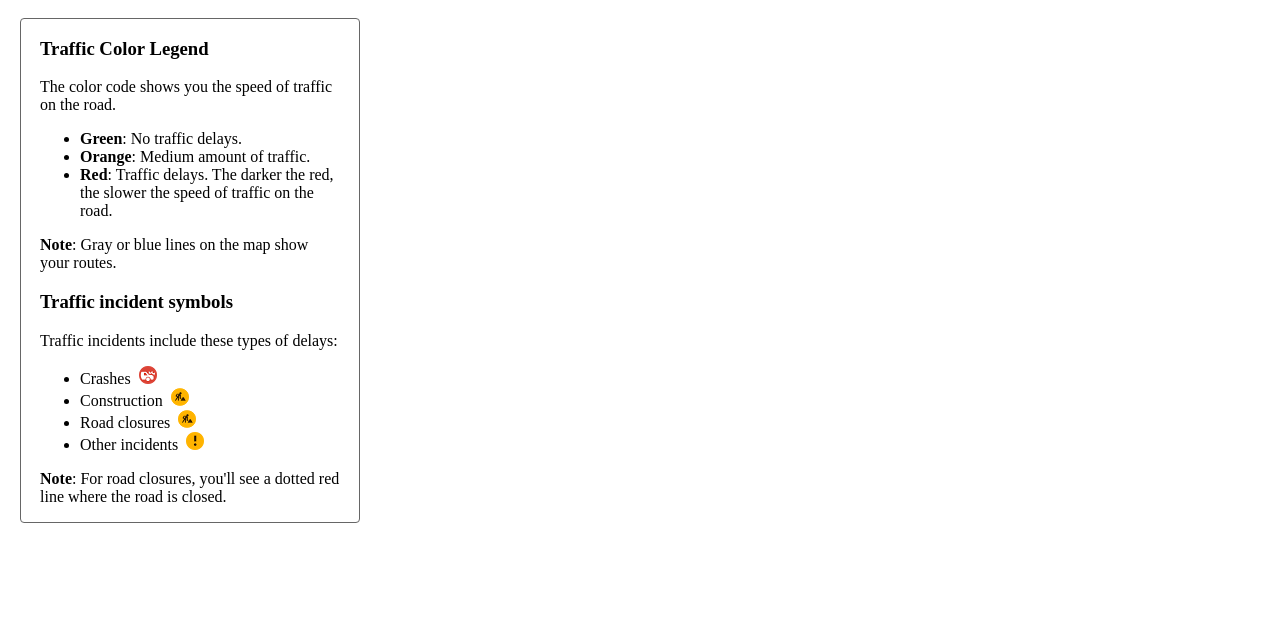
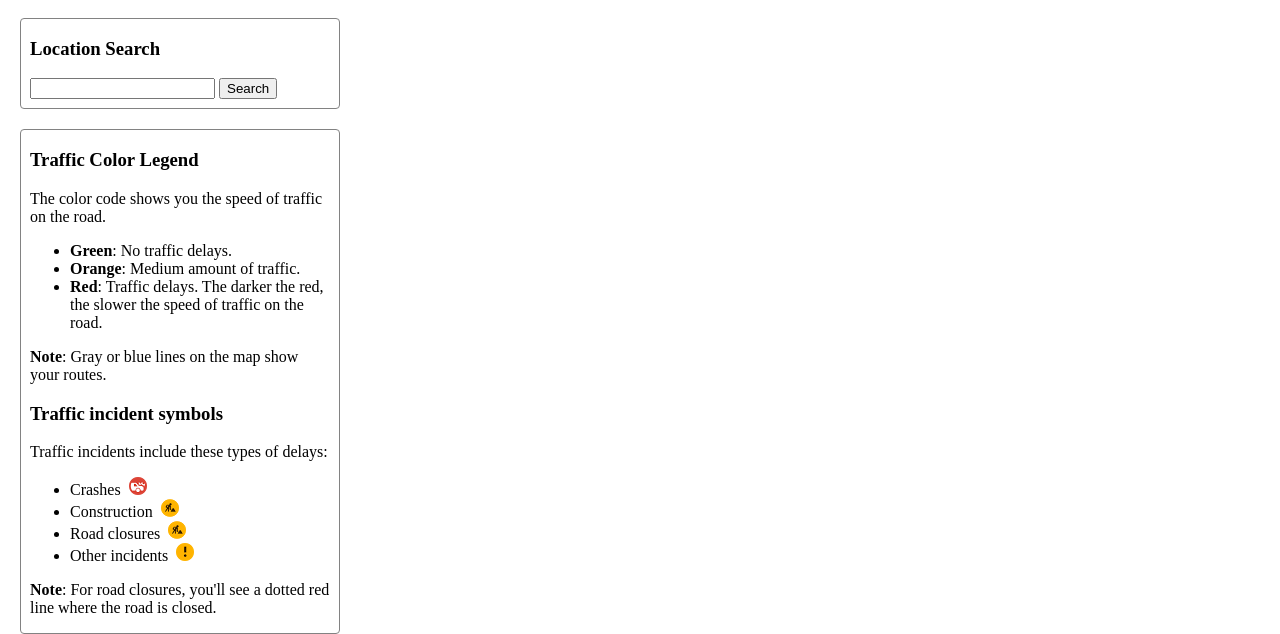
Before and after one commit to kaicyee/api_cornerstone, a plain HTML site: page index.html in a window 1280 px wide. Shown: the part 542-1176 px from the top of the page. Before the commit the page ends 1065 px from the top, so only its background shows below. Drawn offline with Linux system fonts and the light colour scheme; some packages are replaced by stand-ins of ours.

Commit message:
Updated user input, styling.

```diff
--- a/index.css
+++ b/index.css
@@ -14,10 +14,18 @@
     padding-top: 20px;
   }
 
+  .user_input {
+    width: 300px;
+    border: 1px solid #828282;
+    border-radius: 4px;
+    margin: 20px;
+    padding: 0px 9px 9px 9px;
+  }
+
   .zippy-content {
     width: 300px;
-    border: 1px solid #666666;
+    border: 1px solid #828282;
     margin: 20px;
-    padding: 0px 19px 0px 19px;
+    padding: 0px 9px 0px 9px;
     border-radius: 4px;
   }
--- a/index.html
+++ b/index.html
@@ -10,33 +10,37 @@
 
     <main role="main">
     <div id="map"></div>
+
+    <div class="user_input">
+      <h3>Location Search</h3>
+        <form action="#" class="js-search-form">
+          <label for="query"></label>
+          <input type="text" class="js-query" name="query" aria-labelledby="query">
+          <button type="submit" id="query" name="query">Search</button>
+          <!-- both input and the search button need some kind of aria label -->
+        </form>
+    </div>
+
     <div class="zippy-content" style="margin-top: 0px; transition: margin-top 0.218s ease-out 0s; overflow: auto;">
       <h3>Traffic Color Legend</h3>
-
       <p>The color code shows you the speed of traffic on the road.</p>
-
       <ul>
         <li><strong>Green</strong>: No traffic delays.</li>
         <li><strong>Orange</strong>: Medium amount of traffic.</li>
         <li><strong>Red</strong>: Traffic delays. The darker the red, the slower the speed of traffic on the road.</li>
       </ul>
-
       <p><strong>Note</strong>: Gray or blue lines on the map show your routes.</p>
-
       <h3>Traffic incident symbols</h3>
-
-<div id="legend">
       <p>Traffic incidents include these types of delays:</p>
-
       <ul>
         <li>Crashes&nbsp;&nbsp;<img src="assets/crash.png" alt="Accidents" title="Accidents" width="18" height="18"></li>
         <li>Construction&nbsp;&nbsp;<img src="assets/construction.png" alt="Construction" title="Construction" width="18" height="18"></li>
         <li>Road closures&nbsp;&nbsp;<img src="assets/construction.png" alt="Road closures" title="Road closures" width="18" height="18"></li>
         <li>Other incidents&nbsp;&nbsp;<img src="assets/other_accidents.png" alt="Other incidents" title="Other incidents" width="18" height="18"></li>
       </ul>
-
       <p><strong>Note</strong>: For road closures, you'll see a dotted red line where the road is closed.</p>
     </div>
+
 </main>
 
     <script>
```
Lines whose indentation alone changed are shown as unchanged.
